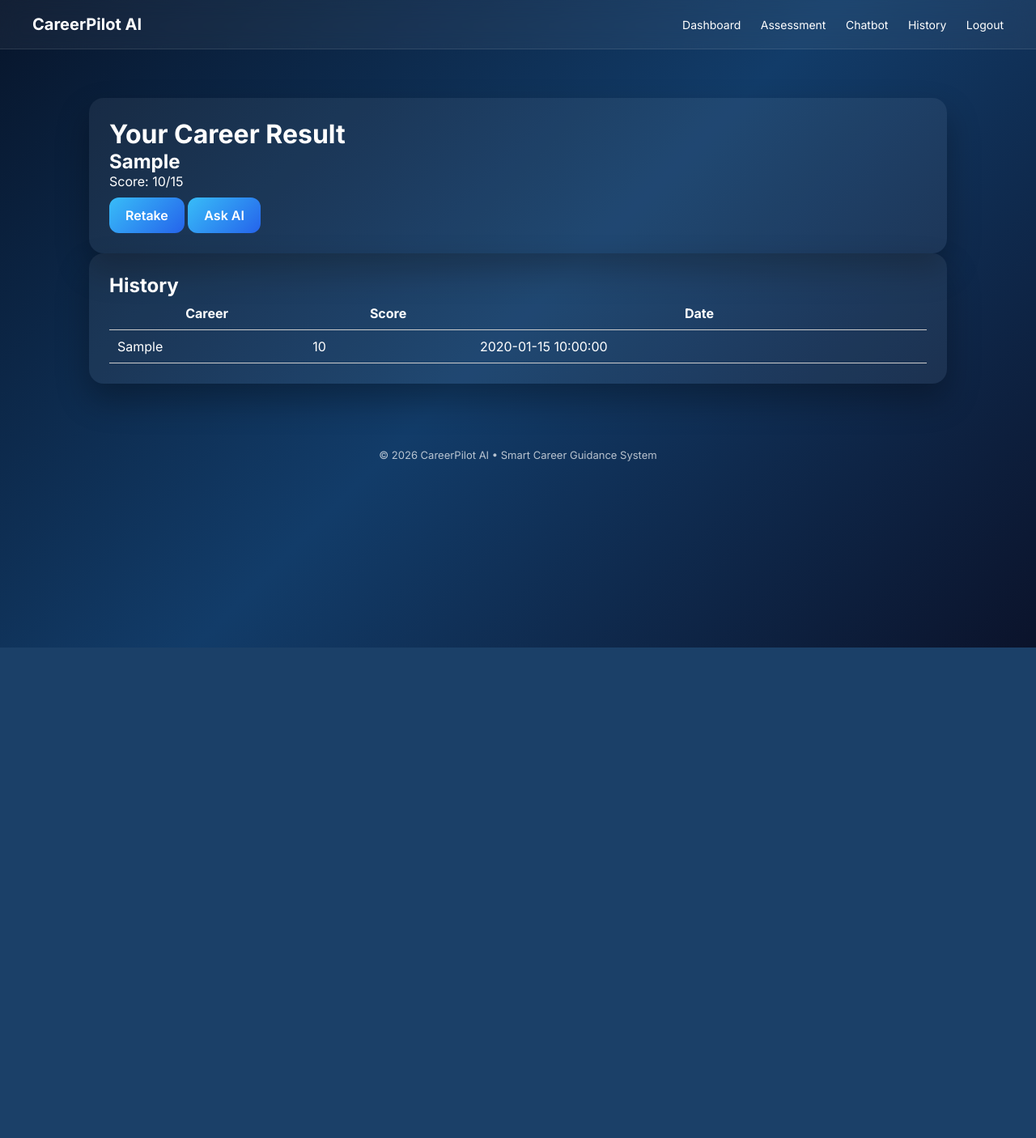
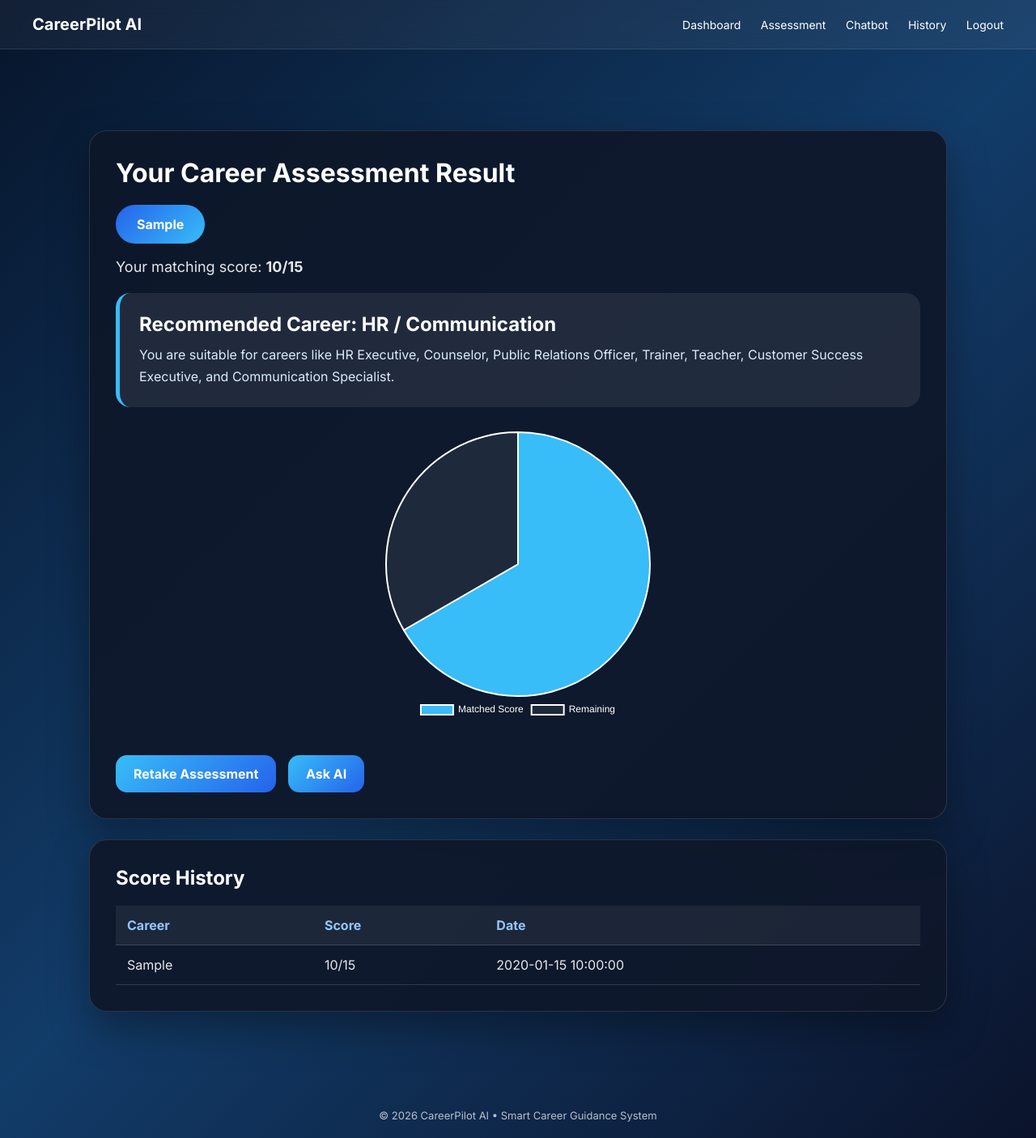
Before and after one commit to nilamtandel-spec/ai-career-guidance, a Python web app: template templates/result.html in a window 1280 px wide. Shown: the whole page at 81% size. Before the commit the page ends 800 px from the top, so only its background shows below. Run offline with Jinja, Linux system fonts and the light colour scheme; the template is opened without the code that fills it: most values are stand-ins (such as "Sample title", 1, 10 or a date in 2020).

Commit message:
Update result.html

```diff
--- a/templates/result.html
+++ b/templates/result.html
@@ -1,25 +1,67 @@
 {% extends 'layout.html' %}
-{% block title %}Result{% endblock %}
+{% block title %}Career Result{% endblock %}
 
 {% block content %}
 
-<div class="card">
+<div class="result-wrapper">
 
-<h1>Your Career Result</h1>
+    <div class="result-card">
 
-<h2>{{ result.top_category }}</h2>
+        <h1>Your Career Assessment Result</h1>
 
-<p>Score: {{ result.score }}/15</p>
+        {% if result %}
 
-<a href="/assessment" class="btn">Retake</a>
-<a href="/chatbot" class="btn">Ask AI</a>
+        <div class="career-badge">
+            {{ result.top_category }}
+        </div>
+
+        <p class="score-text">
+            Your matching score: <strong>{{ result.score }}/15</strong>
+        </p>
+
+        {% if "Technology" in result.top_category %}
+        <div class="suggestion">
+            <h2>Recommended Career: IT / Software</h2>
+            <p>You are suitable for careers like Software Developer, Web Developer, Data Analyst, Cyber Security Analyst, AI/ML Developer, and Cloud Engineer.</p>
+        </div>
+
+        {% elif "Design" in result.top_category %}
+        <div class="suggestion">
+            <h2>Recommended Career: Design / Animation</h2>
+            <p>You are suitable for careers like Graphic Designer, UI/UX Designer, Animator, Video Editor, Game Designer, and Creative Director.</p>
+        </div>
+
+        {% elif "Management" in result.top_category %}
+        <div class="suggestion">
+            <h2>Recommended Career: Management / Business</h2>
+            <p>You are suitable for careers like Business Manager, Marketing Executive, Entrepreneur, HR Manager, Finance Executive, and Operations Manager.</p>
+        </div>
+
+        {% else %}
+        <div class="suggestion">
+            <h2>Recommended Career: HR / Communication</h2>
+            <p>You are suitable for careers like HR Executive, Counselor, Public Relations Officer, Trainer, Teacher, Customer Success Executive, and Communication Specialist.</p>
+        </div>
+        {% endif %}
+
+        <canvas id="careerChart"></canvas>
+
+        <div class="action-buttons">
+            <a href="{{ url_for('assessment') }}" class="btn">Retake Assessment</a>
+            <a href="{{ url_for('chatbot') }}" class="btn">Ask AI</a>
+        </div>
+
+        {% else %}
+        <p>No result found. Please complete your assessment first.</p>
+        <a href="{{ url_for('assessment') }}" class="btn">Start Assessment</a>
+        {% endif %}
 
     </div>
 
-<div class="card">
+    <div class="history-card">
+        <h2>Score History</h2>
 
-<h2>History</h2>
-
+        {% if history %}
         <table>
             <tr>
                 <th>Career</th>
@@ -27,27 +69,151 @@
                 <th>Date</th>
             </tr>
 
-{% for h in history %}
+            {% for item in history %}
             <tr>
-<td>{{ h.top_category }}</td>
-<td>{{ h.score }}</td>
-<td>{{ h.created_at }}</td>
+                <td>{{ item.top_category }}</td>
+                <td>{{ item.score }}/15</td>
+                <td>{{ item.created_at }}</td>
             </tr>
             {% endfor %}
-
         </table>
+        {% else %}
+        <p>No previous records found.</p>
+        {% endif %}
+    </div>
 
 </div>
 
+<script src="https://cdn.jsdelivr.net/npm/chart.js"></script>
+
+{% if result %}
+<script>
+const score = {{ result.score }};
+const remaining = 15 - score;
+
+new Chart(document.getElementById("careerChart"), {
+    type: "pie",
+    data: {
+        labels: ["Matched Score", "Remaining"],
+        datasets: [{
+            data: [score, remaining],
+            backgroundColor: ["#38bdf8", "#1e293b"]
+        }]
+    },
+    options: {
+        responsive: true,
+        plugins: {
+            legend: {
+                position: "bottom",
+                labels: {
+                    color: "#ffffff"
+                }
+            }
+        }
+    }
+});
+</script>
+{% endif %}
+
 <style>
-table{
-width:100%;
-border-collapse:collapse;
+.result-wrapper {
+    max-width: 1100px;
+    margin: 40px auto;
+    display: grid;
+    gap: 25px;
 }
 
-td,th{
-padding:10px;
-border-bottom:1px solid #ccc;
+.result-card,
+.history-card {
+    background: rgba(15, 23, 42, 0.92);
+    padding: 32px;
+    border-radius: 22px;
+    box-shadow: 0 20px 50px rgba(0,0,0,0.35);
+    border: 1px solid rgba(255,255,255,0.12);
+    color: #ffffff;
+}
+
+.result-card h1,
+.history-card h2 {
+    color: #ffffff;
+    margin-bottom: 20px;
+}
+
+.career-badge {
+    display: inline-block;
+    padding: 14px 26px;
+    background: linear-gradient(135deg, #2563eb, #38bdf8);
+    color: #ffffff;
+    border-radius: 30px;
+    font-weight: 700;
+    margin-bottom: 18px;
+}
+
+.score-text {
+    color: #e5e7eb;
+    font-size: 18px;
+    margin-bottom: 22px;
+}
+
+.suggestion {
+    background: rgba(255,255,255,0.08);
+    padding: 24px;
+    border-radius: 18px;
+    border-left: 5px solid #38bdf8;
+    margin-bottom: 25px;
+}
+
+.suggestion h2 {
+    color: #ffffff;
+    margin-bottom: 10px;
+}
+
+.suggestion p {
+    color: #dbeafe;
+    line-height: 1.7;
+}
+
+#careerChart {
+    max-width: 360px;
+    margin: 30px auto;
+}
+
+.action-buttons {
+    margin-top: 20px;
+}
+
+.btn {
+    display: inline-block;
+    padding: 13px 22px;
+    border-radius: 14px;
+    background: linear-gradient(135deg, #38bdf8, #2563eb);
+    color: white;
+    text-decoration: none;
+    font-weight: 700;
+    margin-right: 10px;
+}
+
+table {
+    width: 100%;
+    border-collapse: collapse;
+    margin-top: 15px;
+    color: white;
+}
+
+th,
+td {
+    padding: 14px;
+    border-bottom: 1px solid rgba(255,255,255,0.15);
+    text-align: left;
+}
+
+th {
+    color: #93c5fd;
+    background: rgba(255,255,255,0.06);
+}
+
+td {
+    color: #e5e7eb;
 }
 </style>
 
```
Lines whose indentation alone changed are shown as unchanged.
